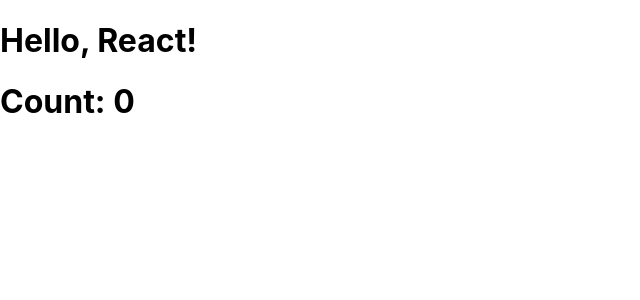
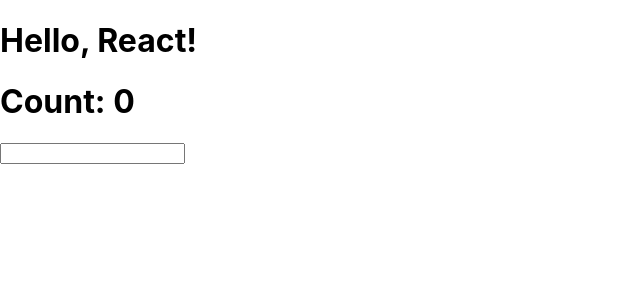
Before and after one commit to JangJaehoon/typescript_lesson, a React (Create React App) app: page / in a window 1280 px wide. Shown: the top 300 px of the page, without its empty margins (0-640 px from the left). Built offline with nearby package versions, Linux system fonts and the light colour scheme.

Commit message:
React Event handler : Data type

```diff
--- a/src/TestComponent.tsx
+++ b/src/TestComponent.tsx
@@ -15,11 +15,18 @@
     name: "John Doe",
   }); // userの初期値はnullで、userはUserData型またはnullとして推論される
   // useStateの初期値は0で、countはnumber型として推論される
+  const [inputData, setInputData] = useState(""); // inputDataの初期値はnullで、inputDataはstring型またはnullとして推論される
+
+  const handleInputChange = (event: React.ChangeEvent<HTMLInputElement>) => {
+    setInputData(event.target.value);
+  };
 
   return (
     <div>
       <h1>{props.text}</h1>
       <h1>Count: {count}</h1>
+      <input type="text" value={inputData} onChange={handleInputChange} />
+      <h1> {inputData} </h1>
     </div>
   );
 };
```
